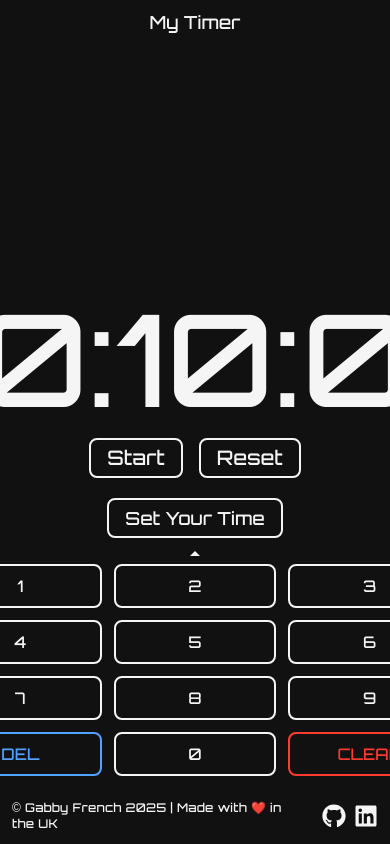
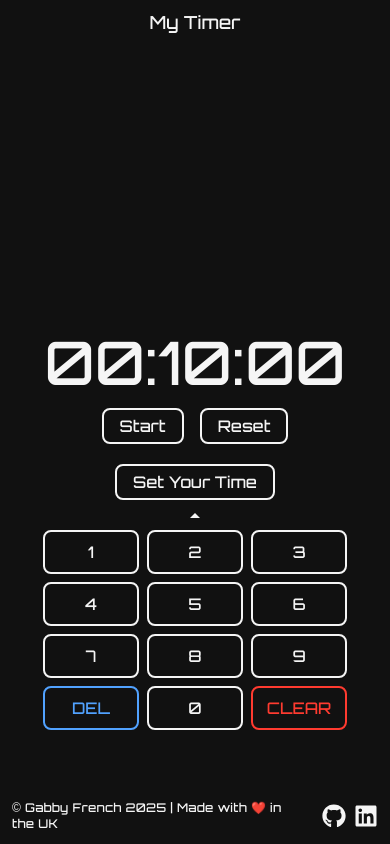
Before and after one commit to gabbythecoder/my-timer, a Next.js app: page / in a window 390 px wide. Both pictures are taken after a click on the button "Set Your Time". Built offline with nearby package versions, Linux system fonts and the light colour scheme.

Commit message:
style: add responsive design for different screen sizes

```diff
--- a/src/components/NumerPad.tsx
+++ b/src/components/NumerPad.tsx
@@ -37,8 +37,8 @@ export default function NumberPad({
   }
 
   return (
-    <section className="w-lg">
-      <div className="grid grid-cols-3 grid-row-4 gap-3 mt-2">
+    <section className="w-xs sm:w-lg py-1 px-2">
+      <div className="grid grid-cols-3 grid-rows-4 gap-2 mt-2">
         {[1, 2, 3, 4, 5, 6, 7, 8, 9].map((num) => (
           <button
             key={num}
--- a/src/components/Timer.tsx
+++ b/src/components/Timer.tsx
@@ -133,7 +133,7 @@ export default function Timer() {
   return (
     <section>
       <h1
-        className={`text-center text-9xl transition-colors duration-300 ${
+        className={`text-center text-6xl sm:text-9xl transition-colors duration-300 ${
           time <= 10 ? "text-[var(--warning)]" : "text-[var(--foreground)]"
         }`}
       >
@@ -144,7 +144,7 @@ export default function Timer() {
 
       <div className="flex gap-4 items-center justify-center mt-4">
         <button
-          className={`text-xl border-2 border-solid rounded-lg py-1 px-4 ${
+          className={`text-base sm:text-xl border-2 border-solid rounded-lg py-1 px-4 ${
             startDisabled
               ? "bg-gray-300 cursor-not-allowed"
               : "bg-[var(--background)] cursor-pointer"
@@ -156,7 +156,7 @@ export default function Timer() {
         </button>
 
         <button
-          className="cursor-pointer text-xl border-2 border-solid rounded-lg py-1 px-4"
+          className="cursor-pointer text-base sm:text-xl border-2 border-solid rounded-lg py-1 px-4"
           onClick={handleReset}
         >
           Reset
@@ -166,7 +166,7 @@ export default function Timer() {
       <div className="text-center mt-5">
         <DropdownMenu.Root>
           <DropdownMenu.Trigger asChild>
-            <button className="cursor-pointer text-lg border-2 border-solid rounded-lg py-1 px-4">
+            <button className="cursor-pointer text-base sm:text-xl border-2 border-solid rounded-lg py-1 px-4">
               Set Your Time
             </button>
           </DropdownMenu.Trigger>
```
